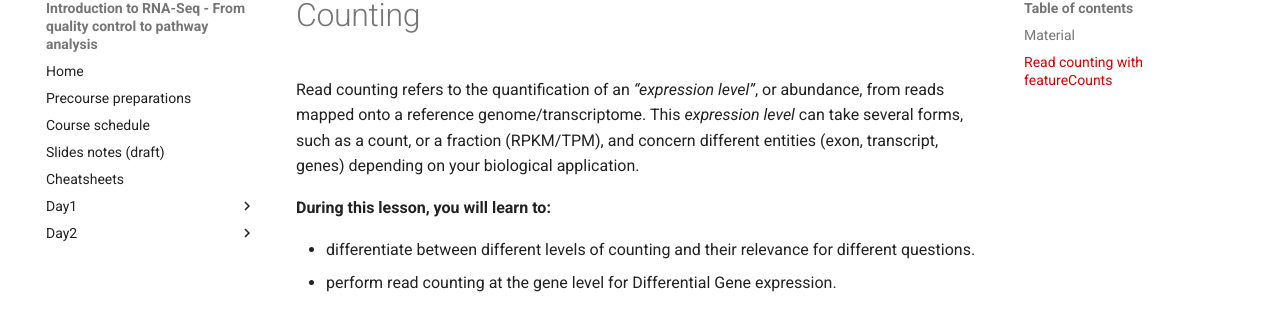
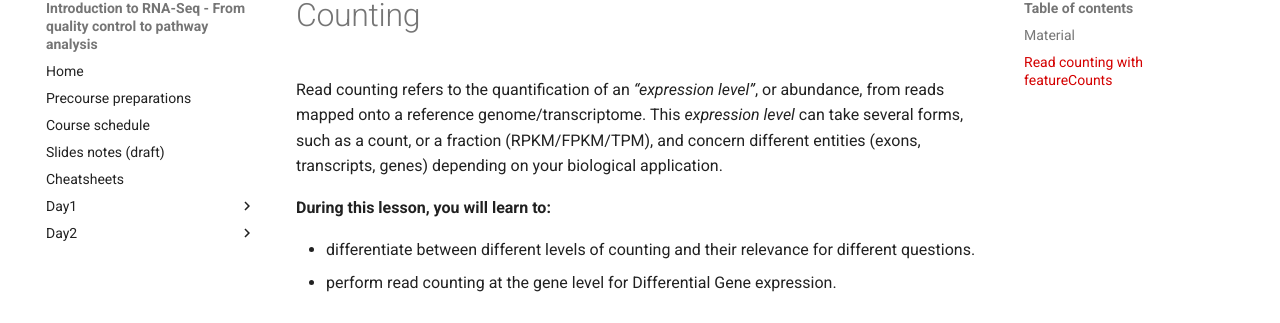
Before and after one commit to sib-swiss/RNAseq-introduction-training, an MkDocs documentation site: the page built from docs/days/counting.md, in a window 1280 px wide and 1260 px high. Shown: the part 103-426 px from the top of the window. Built offline with MkDocs 1.6.1 and Material for MkDocs 9.7.7, drawn with Linux system fonts in a browser that asks for light colours; comment, search, counter and statistics services are not loaded.

Commit message:
Minor tweak

```diff
--- a/docs/days/counting.md
+++ b/docs/days/counting.md
@@ -1,6 +1,6 @@
 
 Read counting refers to the quantification of an *"expression level"*, or abundance, from reads mapped onto a reference genome/transcriptome.
-This *expression level* can take several forms, such as a count, or a fraction (RPKM/TPM), and concern different entities (exon, transcript, genes) depending on your biological application.
+This *expression level* can take several forms, such as a count, or a fraction (RPKM/FPKM/TPM), and concern different entities (exons, transcripts, genes) depending on your biological application.
 
 
 **During this lesson, you will learn to:**
```
